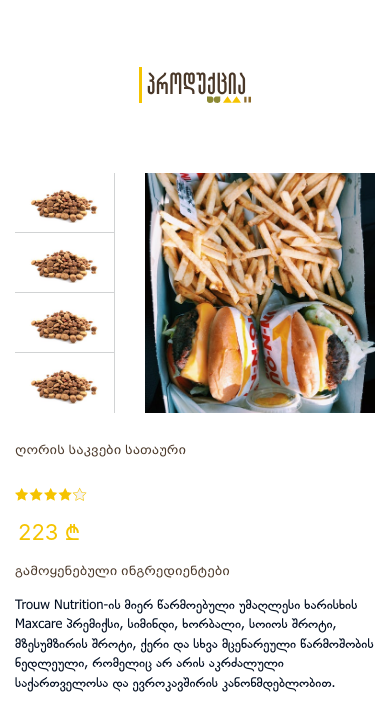
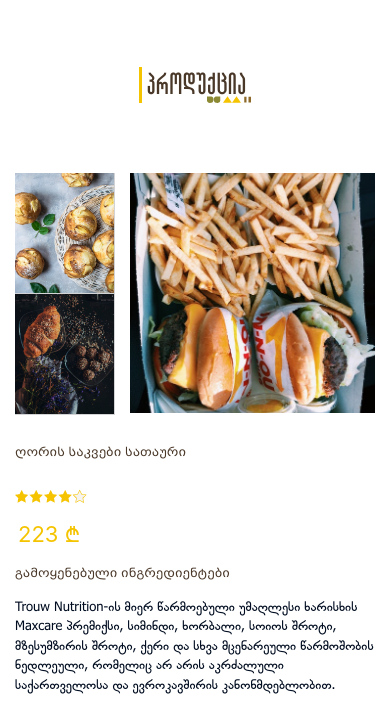
Before and after one commit to TornikeZhizhi/Nutrimax, a plain HTML site: page products_inside.html in a window 390 px wide. Shown: the part 97-812 px from the top of the page. Drawn offline with Linux system fonts and the light colour scheme; files whose address does not match are found by name.

Commit message:
no message

```diff
--- a/js/main.js
+++ b/js/main.js
@@ -81,8 +81,6 @@ $(document).ready(function(){
         $(".farmers_cont").addClass("active");
 
     });
-
-
 
 
 
@@ -246,20 +244,19 @@ $(document).ready(function() {
 
              $(".tabs_info").removeClass("active");
              $(this).addClass("active");
-
-
-
-        })
+     })
 
     })
 
 
+    $(".food_content").on("click",function(){
 
-    // $(".tabs_info").on("click",function(){
+        var SR =  $(this).find("img").attr("src");
+        $(".imgBox img").attr("src",SR);
+        $(".imgBox img").attr("data-origin",SR);
+        console.log(SR)
+    })
 
-
-
-    // })
 
 
 })
--- a/products_inside.html
+++ b/products_inside.html
@@ -150,19 +150,19 @@
 					<div class="col-4">
 						<div class="foot_content_box">
 							<div class="food_content">
-								<img src="images/food.png">
+								<img src="images/photo-1429554513019-6c61c19ffb7e.jpg">
 							</div>
 
 							<div class="food_content">
-								<img src="images/food.png">
+								<img src="images/photo-1500816558239-6b91f4256ead.jpg">
 							</div>
 
 							<div class="food_content">
-								<img src="images/food.png">
+								<img src="images/photo-1429554513019-6c61c19ffb7e.jpg">
 							</div>
 
 							<div class="food_content">
-								<img src="images/food.png">
+								<img src="images/photo-1500816558239-6b91f4256ead.jpg">
 							</div>
 						</div>
 					</div>
--- a/sass/pages/_products.scss
+++ b/sass/pages/_products.scss
@@ -386,10 +386,12 @@
 					display: flex;
 				    align-items: center;
 				    justify-content: center;
-				        height: 100%;
+				     height: 25%;
 
 					 img {
-					 	width: 200px;
+					 	     width: 95%;
+						    height: 120px;
+						    object-fit: cover;
 					 }
 
 				}
@@ -1537,10 +1539,6 @@ position: absolute !important;
     width: 150px;
 }
 
-.img_zoom_container {
-    height: 410px;
-
-}
 #exampleModal .modal-dialog {
     max-width: 696px;
     width: 85%;
@@ -1583,6 +1581,12 @@ position: absolute !important;
 
 }
 
+.foot_content_box .food_content:last-child {
+	display:none;
+}
+.products_inside_container .food_content {
+    height: 35%;
+}
 
 
 #exampleModal .model_tittle h2 {
@@ -1683,6 +1687,14 @@ position: absolute !important;
 
 @media only screen and (max-width: 390px)  {
 
+	.foot_content_box .food_content:first-child {
+	display:none;
+}
+.products_inside_container .food_content {
+    height: 50%;
+}
+
+
 	.animal_tab_pannel_tittle h3 {
     font-size: 14px;
 
@@ -1706,6 +1718,9 @@ position: absolute !important;
 .producst_main_col {
 	padding-left: 0px;
 	padding-right: 0px;
+}
+.food_content_lft_row .col-8 {
+	padding-left:0;
 }
 .animal_tab_pannel_tittle h3:after {
     position: absolute;
@@ -1730,7 +1745,7 @@ position: absolute !important;
     height: 240px;
 }
 .products_inside_container .food_content img {
-    width: 70px;
-}
-
-}
+    width: 100%;
+}
+
+}
```
Also changed, not shown: css/main.css, images/photo-1429554513019-6c61c19ffb7e.jpg (added), images/photo-1500816558239-6b91f4256ead.jpg (added), 1 other file.
